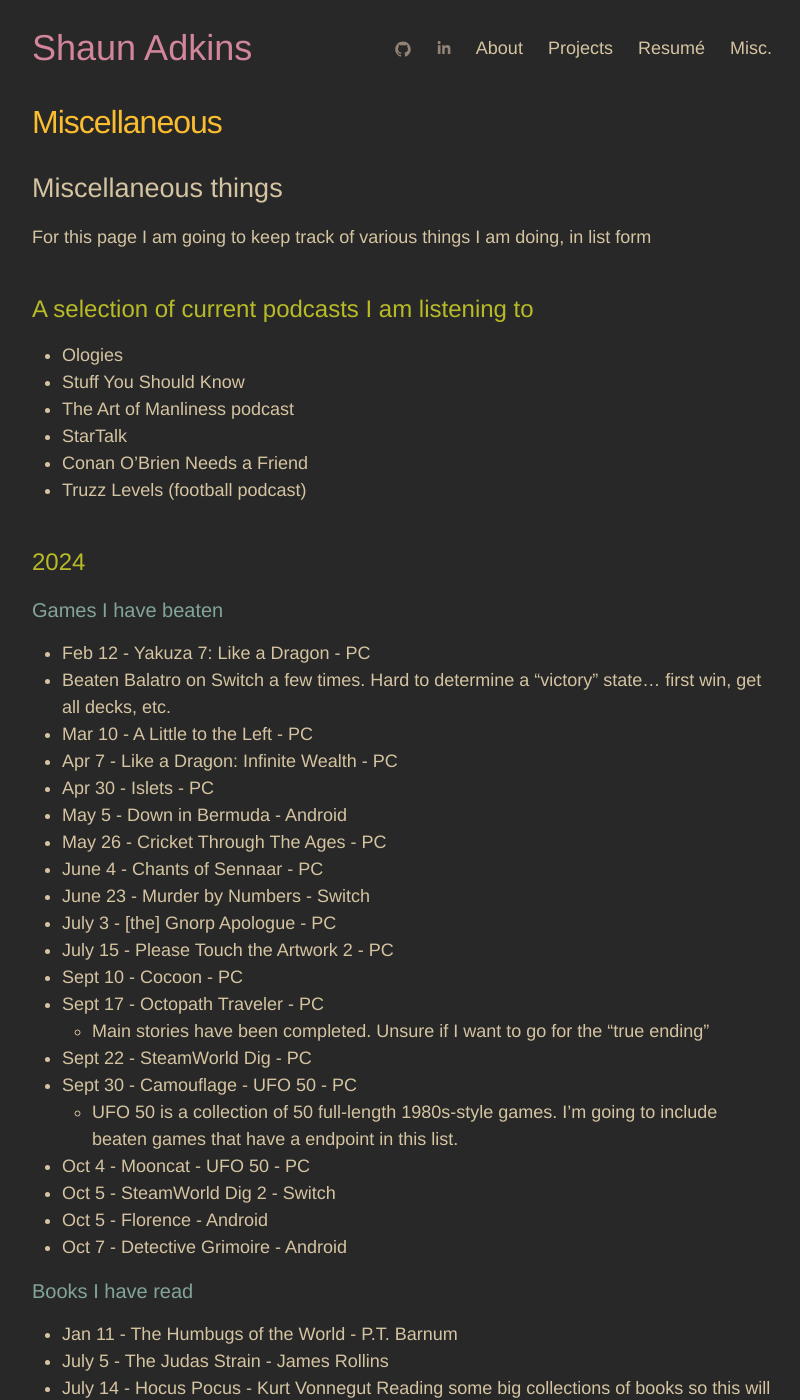
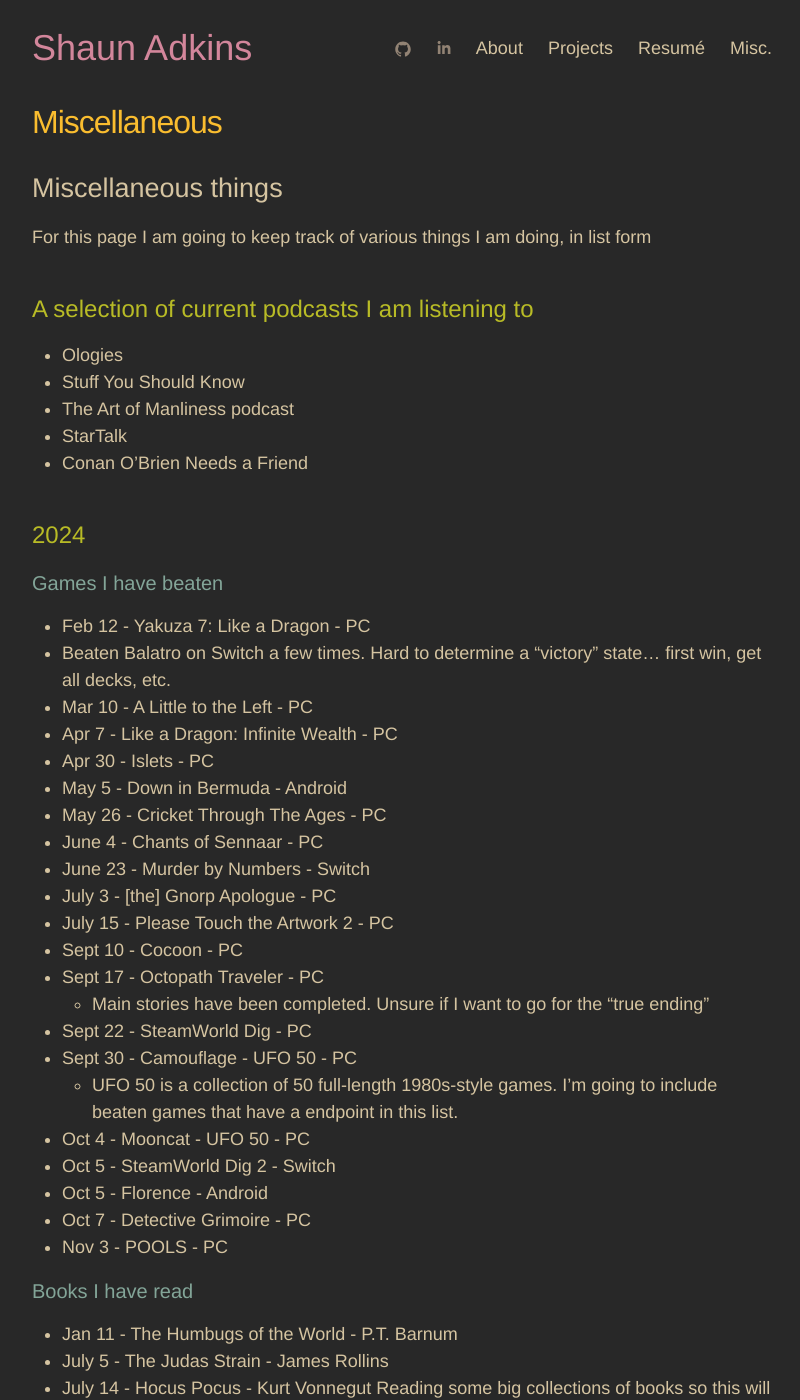
Before and after one commit to adkinsrs/sadkins_site, a Jekyll site: the page built from misc.md, in a window 1280 px wide and 1400 px high. Shown: the whole window, without its empty margins (238-1038 px from the left). Built offline with Jekyll 4.4.1, drawn with Linux system fonts in a browser that asks for light colours.

Commit message:
beat a game

```diff
--- a/misc.md
+++ b/misc.md
@@ -15,7 +15,6 @@
 * The Art of Manliness podcast
 * StarTalk
 * Conan O'Brien Needs a Friend
-* Truzz Levels (football podcast)
 
 ## 2024
 
@@ -41,7 +40,8 @@
 * Oct 4 - Mooncat - UFO 50 - PC
 * Oct 5 - SteamWorld Dig 2 - Switch
 * Oct 5 - Florence - Android
-* Oct 7 - Detective Grimoire - Android
+* Oct 7 - Detective Grimoire - PC
+* Nov 3 - POOLS - PC
 
 ### Books I have read
 
```
